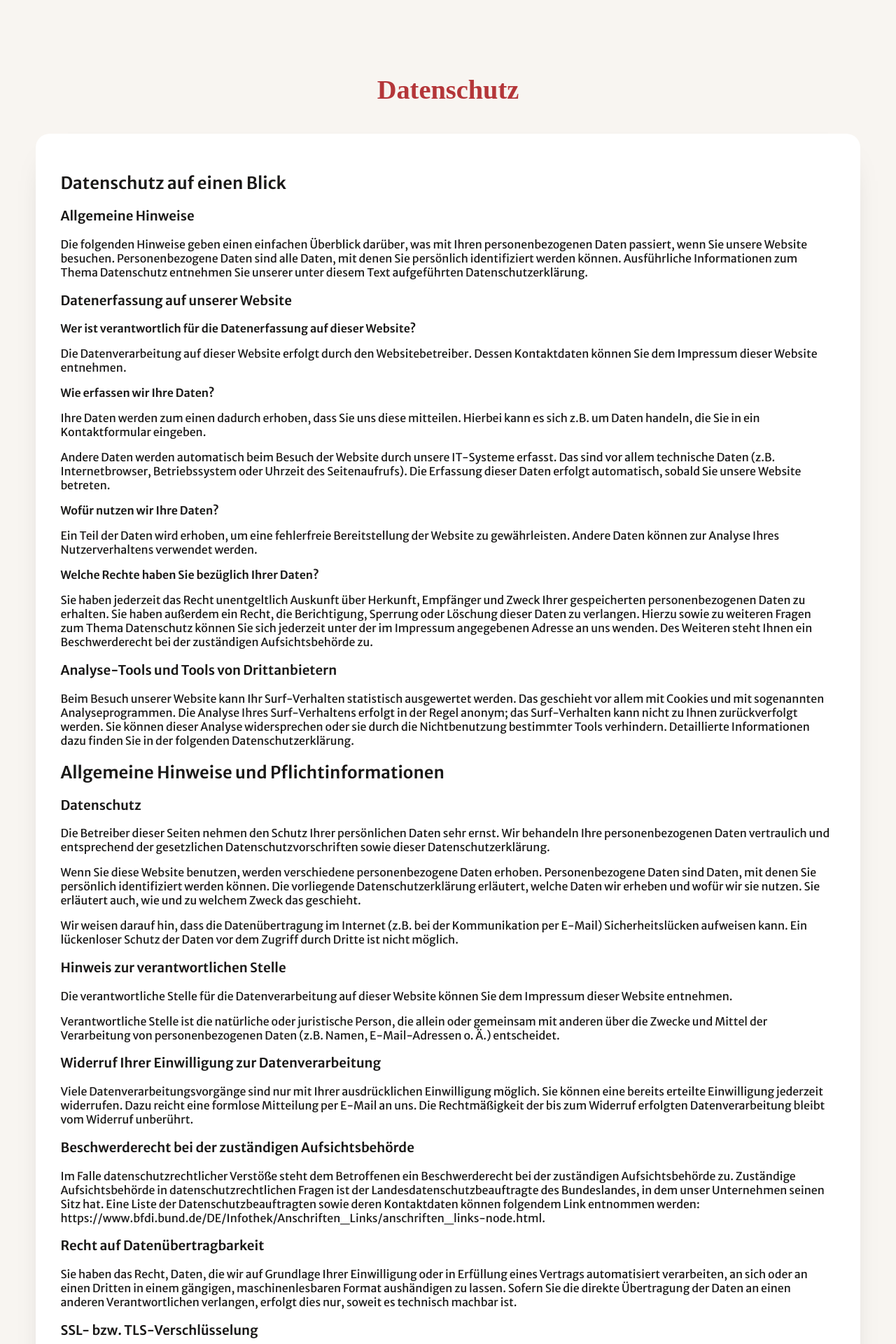
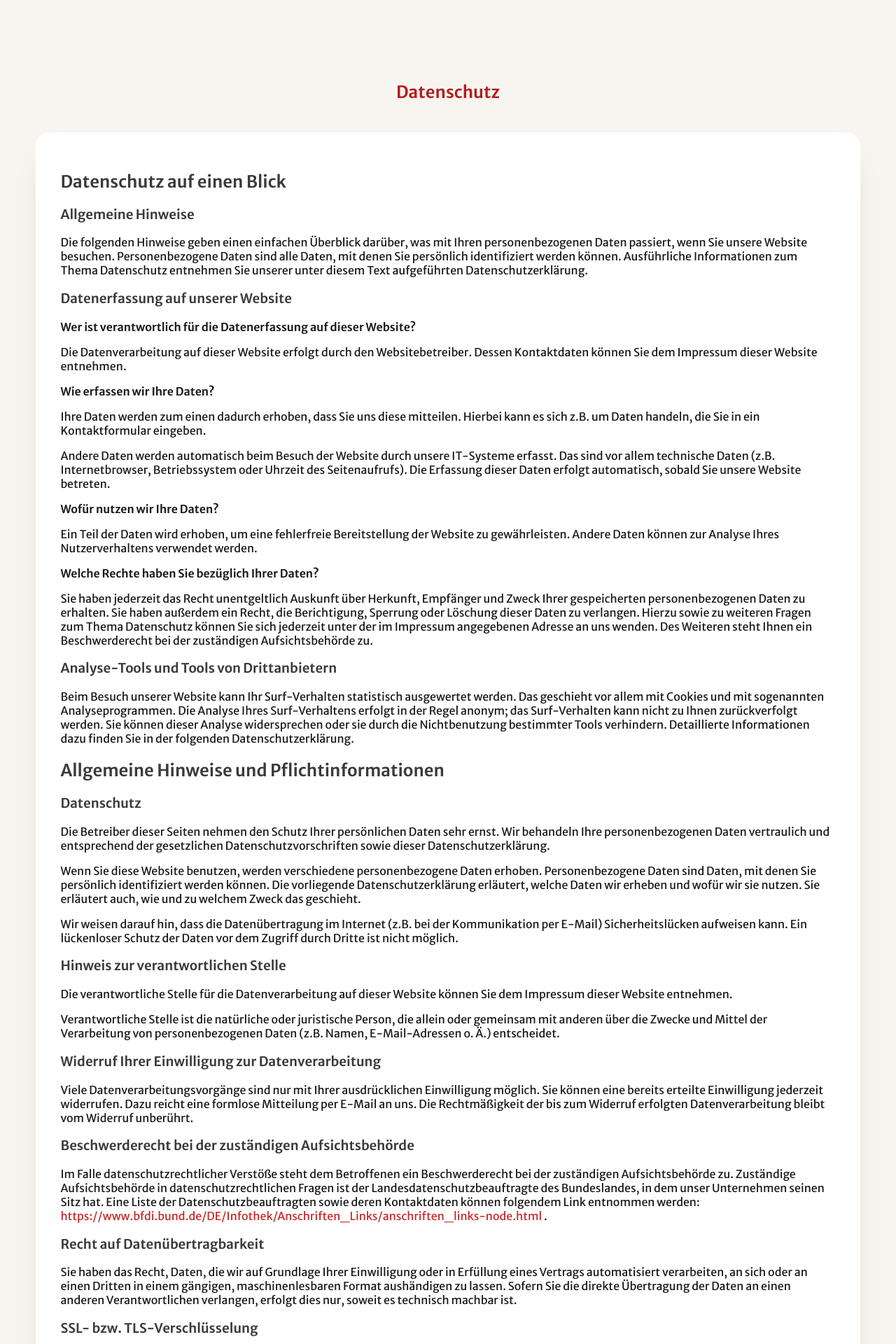
Before and after one commit to mic2025476/ming_dynastie, a Django app: page /legal/datenschutz/ in a window 1280 px wide. Shown: the top 1920 px of the page at 70% size. Run offline with Django 4.2, Linux system fonts and the light colour scheme; some web fonts are replaced.

Commit message:
updated datenschutz and impressum

```diff
--- a/templates/legal/datenschutz.html
+++ b/templates/legal/datenschutz.html
@@ -5,16 +5,16 @@
 <section class="section">
   <div class="container">
     <header class="section__header">
-      <h1 class="section__title section__title--accent">Datenschutz</h1>
+      <h1 style="color:#B21E1E;">Datenschutz</h1>
     </header>
 
     <div class="contact-card">
-      <h2>Datenschutz auf einen Blick</h2>
+      <h2 style="color:#3A3A3A;">Datenschutz auf einen Blick</h2>
 
-      <h3>Allgemeine Hinweise</h3>
+      <h3 style="color:#3A3A3A;">Allgemeine Hinweise</h3>
       <p>Die folgenden Hinweise geben einen einfachen Überblick darüber, was mit Ihren personenbezogenen Daten passiert, wenn Sie unsere Website besuchen. Personenbezogene Daten sind alle Daten, mit denen Sie persönlich identifiziert werden können. Ausführliche Informationen zum Thema Datenschutz entnehmen Sie unserer unter diesem Text aufgeführten Datenschutzerklärung.</p>
 
-      <h3>Datenerfassung auf unserer Website</h3>
+      <h3 style="color:#3A3A3A;">Datenerfassung auf unserer Website</h3>
 
       <p><strong>Wer ist verantwortlich für die Datenerfassung auf dieser Website?</strong></p>
       <p>Die Datenverarbeitung auf dieser Website erfolgt durch den Websitebetreiber. Dessen Kontaktdaten können Sie dem Impressum dieser Website entnehmen.</p>
@@ -29,48 +29,55 @@
       <p><strong>Welche Rechte haben Sie bezüglich Ihrer Daten?</strong></p>
       <p>Sie haben jederzeit das Recht unentgeltlich Auskunft über Herkunft, Empfänger und Zweck Ihrer gespeicherten personenbezogenen Daten zu erhalten. Sie haben außerdem ein Recht, die Berichtigung, Sperrung oder Löschung dieser Daten zu verlangen. Hierzu sowie zu weiteren Fragen zum Thema Datenschutz können Sie sich jederzeit unter der im Impressum angegebenen Adresse an uns wenden. Des Weiteren steht Ihnen ein Beschwerderecht bei der zuständigen Aufsichtsbehörde zu.</p>
 
-      <h3>Analyse-Tools und Tools von Drittanbietern</h3>
+      <h3 style="color:#3A3A3A;">Analyse-Tools und Tools von Drittanbietern</h3>
       <p>Beim Besuch unserer Website kann Ihr Surf-Verhalten statistisch ausgewertet werden. Das geschieht vor allem mit Cookies und mit sogenannten Analyseprogrammen. Die Analyse Ihres Surf-Verhaltens erfolgt in der Regel anonym; das Surf-Verhalten kann nicht zu Ihnen zurückverfolgt werden. Sie können dieser Analyse widersprechen oder sie durch die Nichtbenutzung bestimmter Tools verhindern. Detaillierte Informationen dazu finden Sie in der folgenden Datenschutzerklärung.</p>
 
-      <h2>Allgemeine Hinweise und Pflichtinformationen</h2>
+      <h2 style="color:#3A3A3A;">Allgemeine Hinweise und Pflichtinformationen</h2>
 
-      <h3>Datenschutz</h3>
+      <h3 style="color:#3A3A3A;">Datenschutz</h3>
       <p>Die Betreiber dieser Seiten nehmen den Schutz Ihrer persönlichen Daten sehr ernst. Wir behandeln Ihre personenbezogenen Daten vertraulich und entsprechend der gesetzlichen Datenschutzvorschriften sowie dieser Datenschutzerklärung.</p>
       <p>Wenn Sie diese Website benutzen, werden verschiedene personenbezogene Daten erhoben. Personenbezogene Daten sind Daten, mit denen Sie persönlich identifiziert werden können. Die vorliegende Datenschutzerklärung erläutert, welche Daten wir erheben und wofür wir sie nutzen. Sie erläutert auch, wie und zu welchem Zweck das geschieht.</p>
       <p>Wir weisen darauf hin, dass die Datenübertragung im Internet (z.B. bei der Kommunikation per E-Mail) Sicherheitslücken aufweisen kann. Ein lückenloser Schutz der Daten vor dem Zugriff durch Dritte ist nicht möglich.</p>
 
-      <h3>Hinweis zur verantwortlichen Stelle</h3>
+      <h3 style="color:#3A3A3A;">Hinweis zur verantwortlichen Stelle</h3>
       <p>Die verantwortliche Stelle für die Datenverarbeitung auf dieser Website können Sie dem Impressum dieser Website entnehmen.</p>
       <p>Verantwortliche Stelle ist die natürliche oder juristische Person, die allein oder gemeinsam mit anderen über die Zwecke und Mittel der Verarbeitung von personenbezogenen Daten (z.B. Namen, E-Mail-Adressen o. Ä.) entscheidet.</p>
 
-      <h3>Widerruf Ihrer Einwilligung zur Datenverarbeitung</h3>
+      <h3 style="color:#3A3A3A;">Widerruf Ihrer Einwilligung zur Datenverarbeitung</h3>
       <p>Viele Datenverarbeitungsvorgänge sind nur mit Ihrer ausdrücklichen Einwilligung möglich. Sie können eine bereits erteilte Einwilligung jederzeit widerrufen. Dazu reicht eine formlose Mitteilung per E-Mail an uns. Die Rechtmäßigkeit der bis zum Widerruf erfolgten Datenverarbeitung bleibt vom Widerruf unberührt.</p>
 
-      <h3>Beschwerderecht bei der zuständigen Aufsichtsbehörde</h3>
-      <p>Im Falle datenschutzrechtlicher Verstöße steht dem Betroffenen ein Beschwerderecht bei der zuständigen Aufsichtsbehörde zu. Zuständige Aufsichtsbehörde in datenschutzrechtlichen Fragen ist der Landesdatenschutzbeauftragte des Bundeslandes, in dem unser Unternehmen seinen Sitz hat. Eine Liste der Datenschutzbeauftragten sowie deren Kontaktdaten können folgendem Link entnommen werden: <a href="https://www.bfdi.bund.de/DE/Infothek/Anschriften_Links/anschriften_links-node.html" target="_blank" rel="noopener">https://www.bfdi.bund.de/DE/Infothek/Anschriften_Links/anschriften_links-node.html</a>.</p>
+      <h3 style="color:#3A3A3A;">Beschwerderecht bei der zuständigen Aufsichtsbehörde</h3>
+      <p>
+        Im Falle datenschutzrechtlicher Verstöße steht dem Betroffenen ein Beschwerderecht bei der zuständigen Aufsichtsbehörde zu.
+        Zuständige Aufsichtsbehörde in datenschutzrechtlichen Fragen ist der Landesdatenschutzbeauftragte des Bundeslandes, in dem unser Unternehmen seinen Sitz hat.
+        Eine Liste der Datenschutzbeauftragten sowie deren Kontaktdaten können folgendem Link entnommen werden:
+        <a href="https://www.bfdi.bund.de/DE/Infothek/Anschriften_Links/anschriften_links-node.html" target="_blank" rel="noopener" style="color:#C62828;">
+          https://www.bfdi.bund.de/DE/Infothek/Anschriften_Links/anschriften_links-node.html
+        </a>.
+      </p>
 
-      <h3>Recht auf Datenübertragbarkeit</h3>
+      <h3 style="color:#3A3A3A;">Recht auf Datenübertragbarkeit</h3>
       <p>Sie haben das Recht, Daten, die wir auf Grundlage Ihrer Einwilligung oder in Erfüllung eines Vertrags automatisiert verarbeiten, an sich oder an einen Dritten in einem gängigen, maschinenlesbaren Format aushändigen zu lassen. Sofern Sie die direkte Übertragung der Daten an einen anderen Verantwortlichen verlangen, erfolgt dies nur, soweit es technisch machbar ist.</p>
 
-      <h3>SSL- bzw. TLS-Verschlüsselung</h3>
+      <h3 style="color:#3A3A3A;">SSL- bzw. TLS-Verschlüsselung</h3>
       <p>Diese Seite nutzt aus Sicherheitsgründen und zum Schutz der Übertragung vertraulicher Inhalte, wie zum Beispiel Bestellungen oder Anfragen, die Sie an uns als Seitenbetreiber senden, eine SSL-bzw. TLS- Verschlüsselung. Eine verschlüsselte Verbindung erkennen Sie daran, dass die Adresszeile des Browsers von "http://" auf "https://" wechselt und an dem Schloss-Symbol in Ihrer Browserzeile.</p>
       <p>Wenn die SSL- bzw. TLS-Verschlüsselung aktiviert ist, können die Daten, die Sie an uns übermitteln, nicht von Dritten mitgelesen werden.</p>
 
-      <h3>Auskunft, Sperrung, Löschung</h3>
+      <h3 style="color:#3A3A3A;">Auskunft, Sperrung, Löschung</h3>
       <p>Sie haben im Rahmen der geltenden gesetzlichen Bestimmungen jederzeit das Recht auf unentgeltliche Auskunft über Ihre gespeicherten personenbezogenen Daten, deren Herkunft und Empfänger und den Zweck der Datenverarbeitung und ggf. ein Recht auf Berichtigung, Sperrung oder Löschung dieser Daten. Hierzu sowie zu weiteren Fragen zum Thema personenbezogene Daten können Sie sich jederzeit unter der im Impressum angegebenen Adresse an uns wenden.</p>
 
-      <h3>Widerspruch gegen Werbe-Mails</h3>
+      <h3 style="color:#3A3A3A;">Widerspruch gegen Werbe-Mails</h3>
       <p>Der Nutzung von im Rahmen der Impressumspflicht veröffentlichten Kontaktdaten zur Übersendung von nicht ausdrücklich angeforderter Werbung und Informationsmaterialien wird hiermit widersprochen. Die Betreiber der Seiten behalten sich ausdrücklich rechtliche Schritte im Falle der unverlangten Zusendung von Werbeinformationen, etwa durch Spam-E-Mails, vor.</p>
 
-      <h2>Datenerfassung auf unserer Website</h2>
+      <h2 style="color:#3A3A3A;">Datenerfassung auf unserer Website</h2>
 
-      <h3>Cookies</h3>
+      <h3 style="color:#3A3A3A;">Cookies</h3>
       <p>Die Internetseiten verwenden teilweise so genannte Cookies. Cookies richten auf Ihrem Rechner keinen Schaden an und enthalten keine Viren. Cookies dienen dazu, unser Angebot nutzerfreundlicher, effektiver und sicherer zu machen. Cookies sind kleine Textdateien, die auf Ihrem Rechner abgelegt werden und die Ihr Browser speichert.</p>
       <p>Die meisten der von uns verwendeten Cookies sind so genannte Session-Cookies. Sie werden nach Ende Ihres Besuchs automatisch gelöscht. Andere Cookies bleiben auf Ihrem Endgerät gespeichert bis Sie diese löschen. Diese Cookies ermöglichen es uns, Ihren Browser beim nächsten Besuch wiederzuerkennen.</p>
       <p>Sie können Ihren Browser so einstellen, dass Sie über das Setzen von Cookies informiert werden und Cookies nur im Einzelfall erlauben, die Annahme von Cookies für bestimmte Fälle oder generell ausschließen sowie das automatische Löschen der Cookies beim Schließen des Browser aktivieren. Bei der Deaktivierung von Cookies kann die Funktionalität dieser Website eingeschränkt sein.</p>
       <p>Cookies, die zur Durchführung des elektronischen Kommunikationsvorgangs oder zur Bereitstellung bestimmter, von Ihnen erwünschter Funktionen (z.B. Warenkorbfunktion) erforderlich sind, werden auf Grundlage von Art. 6 Abs. 1 lit. f DSGVO gespeichert. Der Websitebetreiber hat ein berechtigtes Interesse an der Speicherung von Cookies zur technisch fehlerfreien und optimierten Bereitstellung seiner Dienste. Soweit andere Cookies (z.B. Cookies zur Analyse Ihres Surfverhaltens) gespeichert werden, werden diese in dieser Datenschutzerklärung gesondert behandelt.</p>
 
-      <h3>Server-Log-Dateien</h3>
+      <h3 style="color:#3A3A3A;">Server-Log-Dateien</h3>
       <p>Der Provider der Seiten erhebt und speichert automatisch Informationen in so genannten Server-Log-Dateien, die Ihr Browser automatisch an uns übermittelt. Dies sind:</p>
       <ul>
         <li>Browsertyp und Browserversion</li>
@@ -83,46 +90,42 @@
       <p>Eine Zusammenführung dieser Daten mit anderen Datenquellen wird nicht vorgenommen.</p>
       <p>Grundlage für die Datenverarbeitung ist Art. 6 Abs. 1 lit. b DSGVO, der die Verarbeitung von Daten zur Erfüllung eines Vertrags oder vorvertraglicher Maßnahmen gestattet.</p>
 
-      <h3>Kontaktformular</h3>
+      <h3 style="color:#3A3A3A;">Kontaktformular</h3>
       <p>Wenn Sie uns per Kontaktformular Anfragen zukommen lassen, werden Ihre Angaben aus dem Anfrageformular inklusive der von Ihnen dort angegebenen Kontaktdaten zwecks Bearbeitung der Anfrage und für den Fall von Anschlussfragen bei uns gespeichert. Diese Daten geben wir nicht ohne Ihre Einwilligung weiter.</p>
       <p>Die Verarbeitung der in das Kontaktformular eingegebenen Daten erfolgt somit ausschließlich auf Grundlage Ihrer Einwilligung (Art. 6 Abs. 1 lit. a DSGVO). Sie können diese Einwilligung jederzeit widerrufen. Dazu reicht eine formlose Mitteilung per E-Mail an uns. Die Rechtmäßigkeit der bis zum Widerruf erfolgten Datenverarbeitungsvorgänge bleibt vom Widerruf unberührt.</p>
       <p>Die von Ihnen im Kontaktformular eingegebenen Daten verbleiben bei uns, bis Sie uns zur Löschung auffordern, Ihre Einwilligung zur Speicherung widerrufen oder der Zweck für die Datenspeicherung entfällt (z.B. nach abgeschlossener Bearbeitung Ihrer Anfrage). Zwingende gesetzliche Bestimmungen – insbesondere Aufbewahrungsfristen – bleiben unberührt.</p>
 
-      <h3>Verarbeiten von Daten (Kunden- und Vertragsdaten)</h3>
+      <h3 style="color:#3A3A3A;">Verarbeiten von Daten (Kunden- und Vertragsdaten)</h3>
       <p>Wir erheben, verarbeiten und nutzen personenbezogene Daten nur, soweit sie für die Begründung, inhaltliche Ausgestaltung oder Änderung des Rechtsverhältnisses erforderlich sind (Bestandsdaten). Dies erfolgt auf Grundlage von Art. 6 Abs. 1 lit. b DSGVO, der die Verarbeitung von Daten zur Erfüllung eines Vertrags oder vorvertraglicher Maßnahmen gestattet.</p>
       <p>Personenbezogene Daten über die Inanspruchnahme unserer Internetseiten (Nutzungsdaten) erheben, verarbeiten und nutzen wir nur, soweit dies erforderlich ist, um dem Nutzer die Inanspruchnahme des Dienstes zu ermöglichen oder abzurechnen.</p>
       <p>Die erhobenen Kundendaten werden nach Abschluss des Auftrags oder Beendigung der Geschäftsbeziehung gelöscht. Gesetzliche Aufbewahrungsfristen bleiben unberührt.</p>
 
-      <h3>Datenübermittlung bei Vertragsschluss für Online-Shops, Händler und Warenversand</h3>
+      <h3 style="color:#3A3A3A;">Datenübermittlung bei Vertragsschluss für Online-Shops, Händler und Warenversand</h3>
       <p>Wir übermitteln personenbezogene Daten an Dritte nur dann, wenn dies im Rahmen der Vertragsabwicklung notwendig ist, etwa an die mit der Lieferung der Ware betrauten Unternehmen oder das mit der Zahlungsabwicklung beauftragte Kreditinstitut. Eine weitergehende Übermittlung der Daten erfolgt nicht bzw. nur dann, wenn Sie der Übermittlung ausdrücklich zugestimmt haben. Eine Weitergabe Ihrer Daten an Dritte ohne ausdrückliche Einwilligung, etwa zu Zwecken der Werbung, erfolgt nicht.</p>
       <p>Grundlage für die Datenverarbeitung ist Art. 6 Abs. 1 lit. b DSGVO, der die Verarbeitung von Daten zur Erfüllung eines Vertrags oder vorvertraglicher Maßnahmen gestattet.</p>
 
-      <h3>Datenübermittlung bei Vertragsschluss für Dienstleistungen und digitale Inhalte</h3>
+      <h3 style="color:#3A3A3A;">Datenübermittlung bei Vertragsschluss für Dienstleistungen und digitale Inhalte</h3>
       <p>Wir übermitteln personenbezogene Daten an Dritte nur dann, wenn dies im Rahmen der Vertragsabwicklung notwendig ist, etwa an das mit der Zahlungsabwicklung beauftragte Kreditinstitut.</p>
       <p>Eine weitergehende Übermittlung der Daten erfolgt nicht bzw. nur dann, wenn Sie der Übermittlung ausdrücklich zugestimmt haben. Eine Weitergabe Ihrer Daten an Dritte ohne ausdrückliche Einwilligung, etwa zu Zwecken der Werbung, erfolgt nicht.</p>
       <p>Grundlage für die Datenverarbeitung ist Art. 6 Abs. 1 lit. b DSGVO, der die Verarbeitung von Daten zur Erfüllung eines Vertrags oder vorvertraglicher Maßnahmen gestattet.</p>
 
-      <h2>Analyse Tools und Werbung</h2>
+      <h2 style="color:#3A3A3A;">Analyse Tools und Werbung</h2>
 
-      <h3>Matomo</h3>
-      <p>Diese Website benutzt den Open Source Webanalysedienst Matomo. Matomo verwendet so genannte "Cookies". Das sind Textdateien, die auf Ihrem Computer gespeichert werden und die eine Analyse der Benutzung der Website durch Sie ermöglichen. Dazu werden die durch den Cookie erzeugten Informationen über die Benutzung dieser Website auf unserem Server gespeichert. Die IP-Adresse wird vor der Speicherung anonymisiert.</p>
-      <p>Matomo-Cookies verbleiben auf Ihrem Endgerät, bis Sie sie löschen.</p>
-      <p>Die Speicherung von Matomo-Cookies erfolgt auf Grundlage von Art. 6 Abs. 1 lit. f DSGVO. Der Websitebetreiber hat ein berechtigtes Interesse an der anonymisierten Analyse des Nutzerverhaltens, um sowohl sein Webangebot als auch seine Werbung zu optimieren.</p>
-      <p>Die durch den Cookie erzeugten Informationen über die Benutzung dieser Website werden nicht an Dritte weitergegeben. Sie können die Speicherung der Cookies durch eine entsprechende Einstellung Ihrer Browser-Software verhindern; wir weisen Sie jedoch darauf hin, dass Sie in diesem Fall gegebenenfalls nicht sämtliche Funktionen dieser Website vollumfänglich werden nutzen können.</p>
-      <p>Wenn Sie mit der Speicherung und Nutzung Ihrer Daten nicht einverstanden sind, können Sie die Speicherung und Nutzung hier deaktivieren. In diesem Fall wird in Ihrem Browser ein Opt-Out-Cookie hinterlegt, der verhindert, dass Matomo Nutzungsdaten speichert. Wenn Sie Ihre Cookies löschen, hat dies zur Folge, dass auch das Matomo Opt-Out-Cookie gelöscht wird. Das Opt-Out muss bei einem erneuten Besuch unserer Seite wieder aktiviert werden.</p>
+      <h3 style="color:#3A3A3A;">Matomo</h3>
+      <p>Diese Website benutzt den Open Source Webanalysedienst Matomo. Matomo verwendet so genannte "Cookies". Das sind Textdateien, die auf Ihrem Computer gespeichert werden und die eine Analyse der Benutzung der Website durch Sie ermöglichen.</p>
 
-      <h2>Newsletter</h2>
-      <p>Wenn Sie den auf der Website angebotenen Newsletter beziehen möchten, benötigen wir von Ihnen eine E-Mail-Adresse sowie Informationen, welche uns die Überprüfung gestatten, dass Sie der Inhaber der angegebenen E-Mail-Adresse sind und mit dem Empfang des Newsletters einverstanden sind. Weitere Daten werden nicht bzw. nur auf freiwilliger Basis erhoben. Diese Daten verwenden wir ausschließlich für den Versand der angeforderten Informationen und geben diese nicht an Dritte weiter.</p>
-      <p>Die Verarbeitung der in das Newsletteranmeldeformular eingegebenen Daten erfolgt ausschließlich auf Grundlage Ihrer Einwilligung (Art. 6 Abs. 1 lit. a DSGVO). Die erteilte Einwilligung zur Speicherung der Daten, der E- Mail-Adresse sowie deren Nutzung zum Versand des Newsletters können Sie jederzeit widerrufen, etwa über den "Austragen"-Link im Newsletter. Die Rechtmäßigkeit der bereits erfolgten Datenverarbeitungsvorgänge bleibt vom Widerruf unberührt.</p>
-      <p>Die von Ihnen zum Zwecke des Newsletter-Bezugs bei uns hinterlegten Daten werden von uns bis zu Ihrer Austragung aus dem Newsletter gespeichert und nach der Abbestellung des Newsletters gelöscht. Daten, die zu anderen Zwecken bei uns gespeichert wurden (z.B. E-Mail-Adressen für den Mitgliederbereich) bleiben hiervon unberührt.</p>
+      <h2 style="color:#3A3A3A;">Newsletter</h2>
+      <p>Wenn Sie den auf der Website angebotenen Newsletter beziehen möchten, benötigen wir von Ihnen eine E-Mail-Adresse sowie Informationen, welche uns die Überprüfung gestatten, dass Sie der Inhaber der angegebenen E-Mail-Adresse sind und mit dem Empfang des Newsletters einverstanden sind.</p>
 
-      <h2>Plugins und Tools</h2>
+      <h2 style="color:#3A3A3A;">Plugins und Tools</h2>
 
-      <h3>Google Maps</h3>
-      <p>Diese Seite nutzt über eine API den Kartendienst Google Maps. Anbieter ist die Google Inc., 1600 Amphitheatre Parkway, Mountain View, CA 94043, USA.</p>
-      <p>Zur Nutzung der Funktionen von Google Maps ist es notwendig, Ihre IP Adresse zu speichern. Diese Informationen werden in der Regel an einen Server von Google in den USA übertragen und dort gespeichert. Der Anbieter dieser Seite hat keinen Einfluss auf diese Datenübertragung.</p>
-      <p>Die Nutzung von Google Maps erfolgt im Interesse einer ansprechenden Darstellung unserer Online-Angebote und an einer leichten Auffindbarkeit der von uns auf der Website angegebenen Orte. Dies stellt ein berechtigtes Interesse im Sinne von Art. 6 Abs. 1 lit. f DSGVO dar.</p>
-      <p>Mehr Informationen zum Umgang mit Nutzerdaten finden Sie in der Datenschutzerklärung von Google: <a href="https://www.google.de/intl/de/policies/privacy/" target="_blank" rel="noopener">https://www.google.de/intl/de/policies/privacy/</a>.</p>
+      <h3 style="color:#3A3A3A;">Google Maps</h3>
+      <p>
+        Mehr Informationen zum Umgang mit Nutzerdaten finden Sie in der Datenschutzerklärung von Google:
+        <a href="https://www.google.de/intl/de/policies/privacy/" target="_blank" rel="noopener" style="color:#C62828;">
+          https://www.google.de/intl/de/policies/privacy/
+        </a>.
+      </p>
     </div>
   </div>
 </section>
```
Also changed, not shown: templates/legal/impressum.html (+26 -19 lines).
